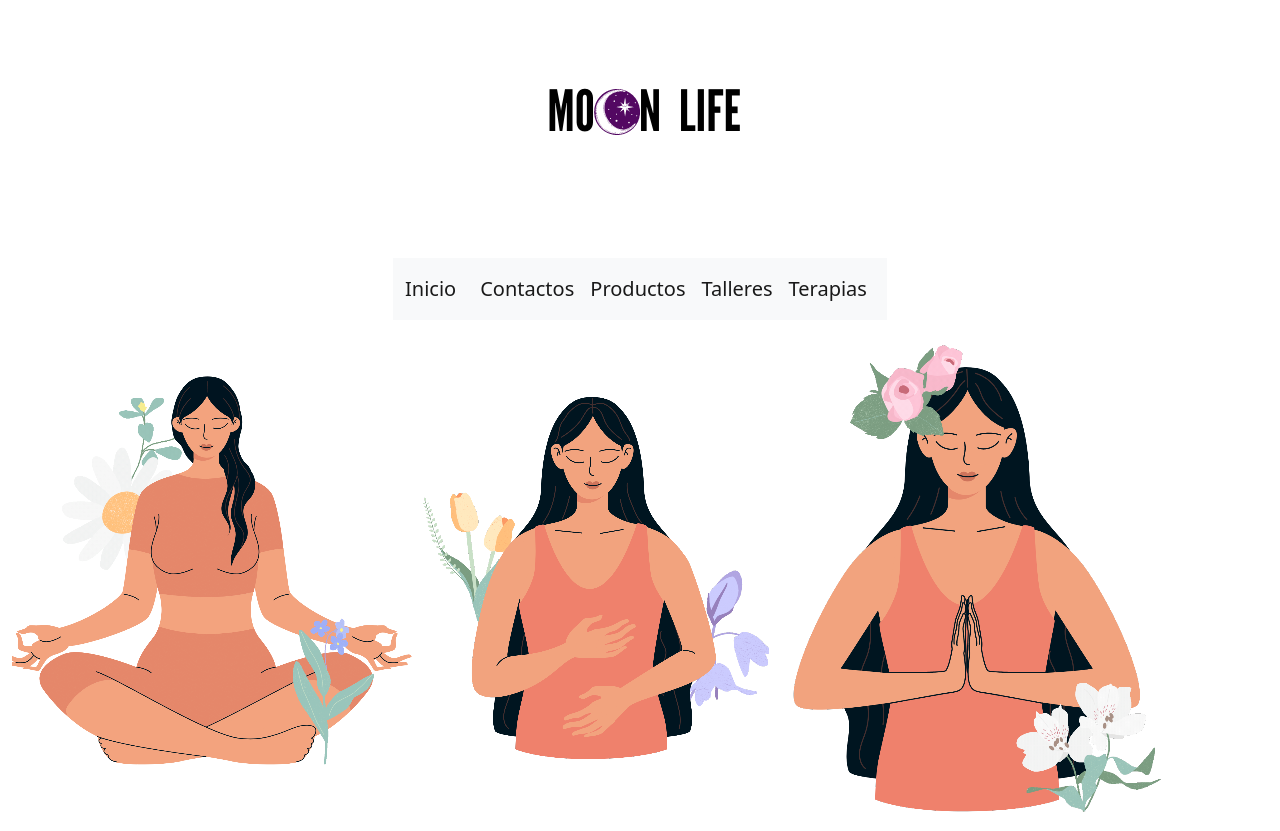
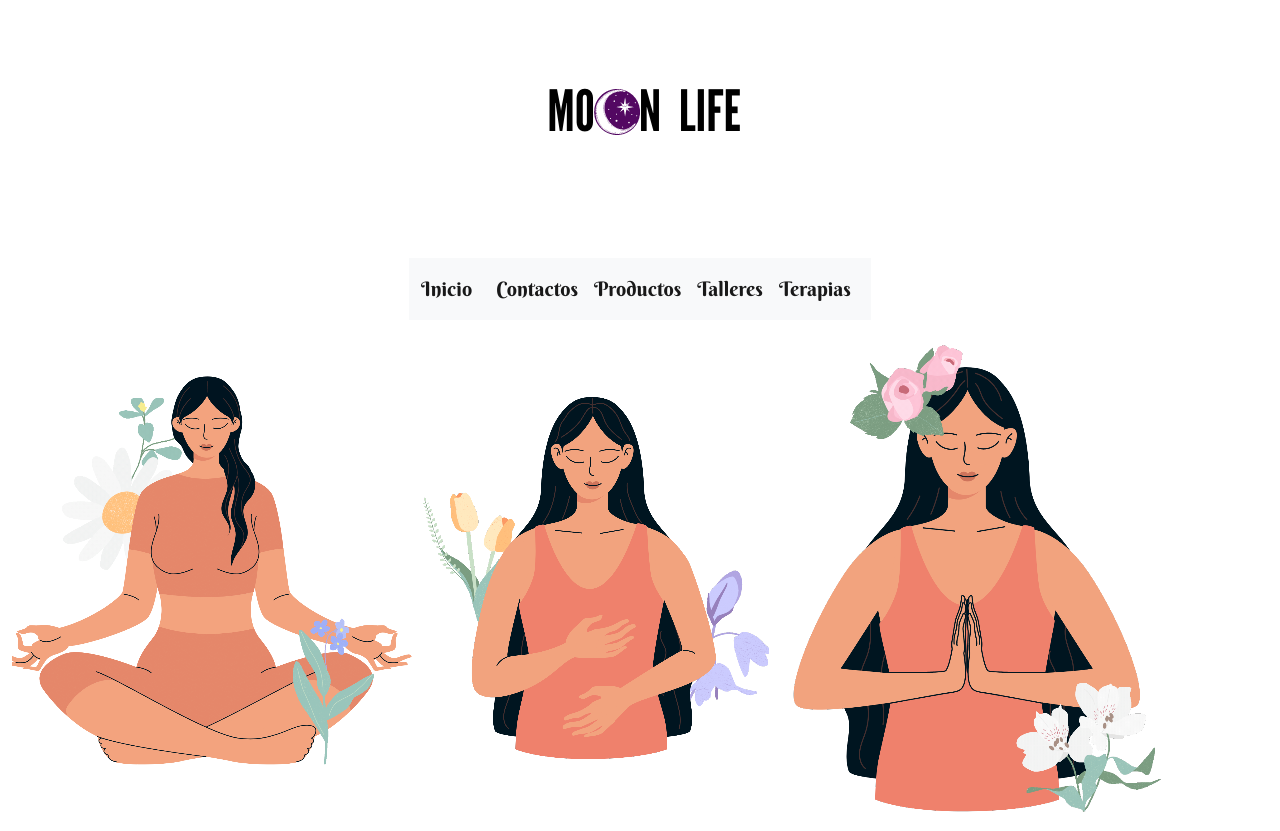
Before and after one commit to MariaPorpora/desafioclase10, a plain HTML site: page index.html in a window 1280 px wide. Shown: the top 831 px of the page. Drawn offline with nearby package versions, Linux system fonts and the light colour scheme.

Commit message:
cambie la fuente

```diff
--- a/assets/css/style.css
+++ b/assets/css/style.css
@@ -11,10 +11,13 @@
 }
 
 @font-face {
-    font-family: Huracan;
-    src: url("/assets/fonts/Hurricane-Regular.ttf");
+    font-family: MOON;
+    src: url("../fonts/BerkshireSwash-Regular.ttf");
 }
 
+a{
+    font-family: MOON;
+}
 
 /*DISEÑO DE GRILLA PARA MOBIL*/
 
```
Also changed, not shown: assets/fonts/BerkshireSwash-Regular.ttf (added), assets/img/overflow scroll;.png (added).
